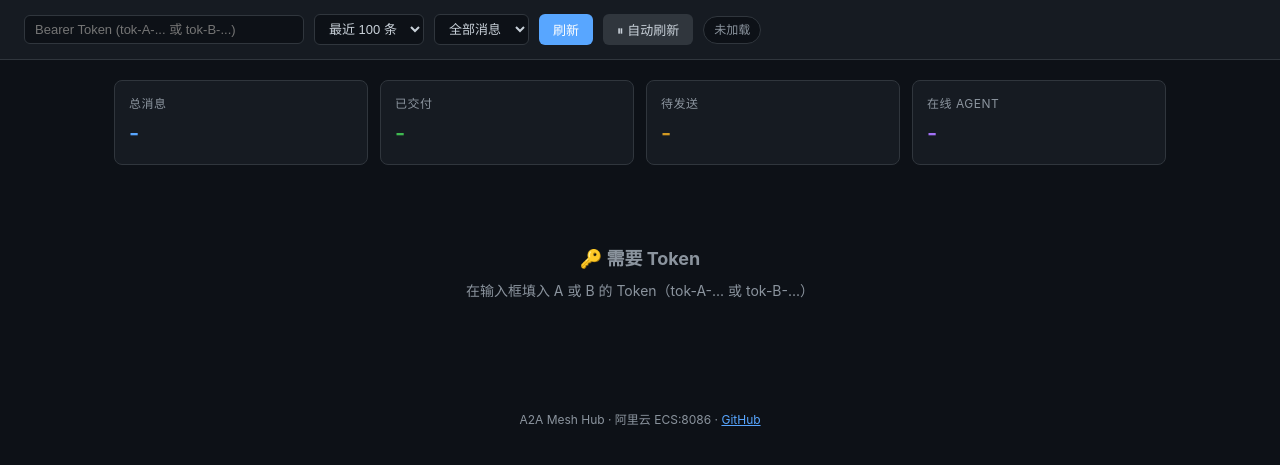
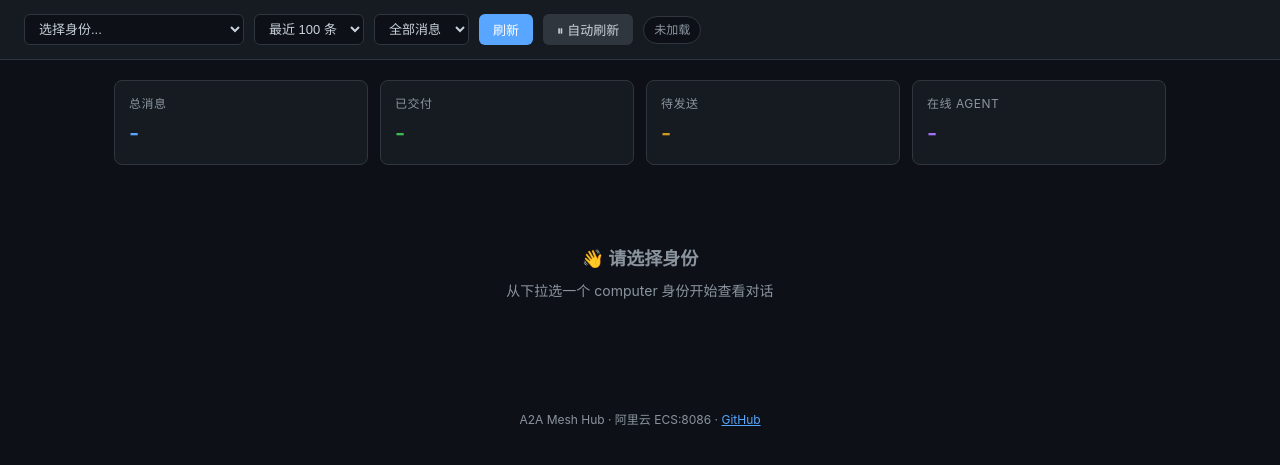
Before and after one commit to 136500201/AI-Agent-Comm, a FastAPI app: page /chat in a window 1280 px wide. Shown: the part 56-521 px from the top of the page. Run offline with FastAPI, Linux system fonts and the light colour scheme.

Commit message:
feat: 聊天页面改为下拉选身份（替代输入 token）
- 新增 GET /api/identities 返回 [{id, token, masked}]
- HTML 把 token 输入框改成下拉选择 computer 身份
- 选择自动保存到 localStorage，下次自动加载
- token 显示为 masked（如 tok-A-…-a2a）

体验更直观：选择身份 → 自动加载消息，不用记 token

Co-Authored-By: Claude Opus 4.7 <noreply@anthropic.com>

```diff
--- a/hub/server.py
+++ b/hub/server.py
@@ -139,6 +139,16 @@ def root():
 @app.get("/health")
 def health():
     return {"status": "ok", "online": list(manager.active.keys())}
+
+@app.get("/api/identities")
+def list_identities():
+    """返回所有可用身份（id + token）— 供前端下拉选"""
+    return {
+        "identities": [
+            {"id": cid, "token": tok, "masked": f"{tok[:6]}…{tok[-4:]}"}
+            for tok, cid in TOKEN_MAP.items()
+        ]
+    }
 
 @app.get("/api/messages")
 def all_messages(limit: int = 100, authorization: Optional[str] = Header(None)):
--- a/hub/templates/chat.html
+++ b/hub/templates/chat.html
@@ -135,7 +135,9 @@ footer { padding: 30px 24px; text-align: center; color: var(--text-dim); font-si
 </header>
 
 <div class="controls">
-  <input type="password" id="token" placeholder="Bearer Token (tok-A-... 或 tok-B-...)" style="width: 280px;">
+  <select id="identity" style="min-width: 220px;">
+    <option value="">选择身份...</option>
+  </select>
   <select id="limit">
     <option value="50">最近 50 条</option>
     <option value="100" selected>最近 100 条</option>
@@ -170,18 +172,40 @@ footer { padding: 30px 24px; text-align: center; color: var(--text-dim); font-si
 </footer>
 
 <script>
-const TOKEN_KEY = 'a2a_mesh_token';
+const SELECTED_KEY = 'a2a_mesh_selected_identity';
 let autoTimer = null;
 let autoEnabled = true;
+let identities = [];   // [{id, token, masked}]
 
 function init() {
-  const saved = localStorage.getItem(TOKEN_KEY);
-  if (saved) document.getElementById('token').value = saved;
-  document.getElementById('token').addEventListener('change', e => {
-    localStorage.setItem(TOKEN_KEY, e.target.value);
+  loadIdentities().then(() => {
+    const saved = localStorage.getItem(SELECTED_KEY);
+    if (saved) document.getElementById('identity').value = saved;
+    if (document.getElementById('identity').value) loadMessages();
+    else {
+      document.getElementById('feed').innerHTML =
+        '<div class="empty"><h2>👋 请选择身份</h2><p>从下拉选一个 computer 身份开始查看对话</p></div>';
+    }
   });
-  loadMessages();
   startAutoRefresh();
+}
+
+async function loadIdentities() {
+  try {
+    const res = await fetch('/api/identities');
+    const data = await res.json();
+    identities = data.identities || [];
+    const sel = document.getElementById('identity');
+    sel.innerHTML = '<option value="">选择身份...</option>' +
+      identities.map(i => `<option value="${i.id}">🖥️ ${i.id} (${i.masked})</option>`).join('');
+    sel.addEventListener('change', e => {
+      localStorage.setItem(SELECTED_KEY, e.target.value);
+      loadMessages();
+    });
+  } catch (e) {
+    document.getElementById('identity').innerHTML =
+      '<option value="">⚠️ 无法加载身份列表</option>';
+  }
 }
 
 function startAutoRefresh() {
@@ -201,11 +225,17 @@ function toggleAutoRefresh() {
   }
 }
 
+function getSelectedToken() {
+  const id = document.getElementById('identity').value;
+  const found = identities.find(i => i.id === id);
+  return found ? found.token : null;
+}
+
 async function loadMessages() {
-  const token = document.getElementById('token').value.trim();
+  const token = getSelectedToken();
   if (!token) {
     document.getElementById('feed').innerHTML =
-      '<div class="empty"><h2>🔑 需要 Token</h2><p>在输入框填入 A 或 B 的 Token（tok-A-... 或 tok-B-...）</p></div>';
+      '<div class="empty"><h2>👋 请选择身份</h2><p>从下拉选一个 computer 身份开始查看对话</p></div>';
     return;
   }
   const limit = document.getElementById('limit').value;
```
